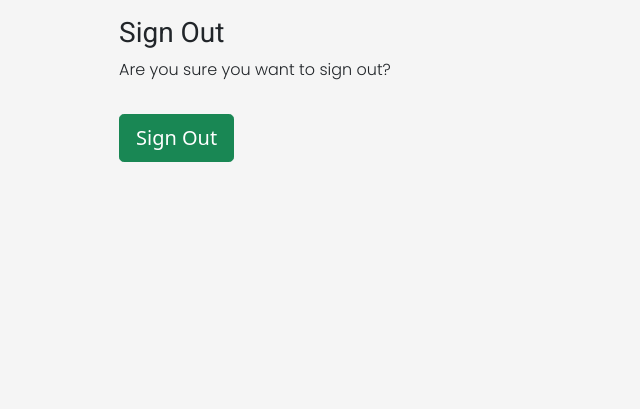
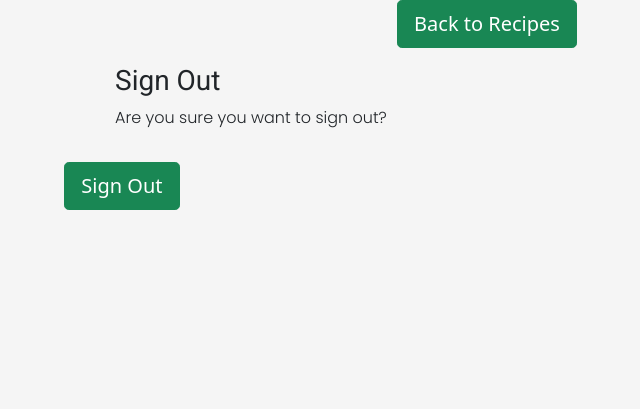
Before and after one commit to siobhanlgorman/favoureats, a Django app: page /accounts/logout/ in a window 1280 px wide. Shown: the part 68-477 px from the top of the page, without its empty margins (153-793 px from the left). Run offline with Django 3.2, Linux system fonts and the light colour scheme; the visitor is signed in with stand-in values (Sample User, id 1).

Commit message:
Style signout form

```diff
--- a/templates/account/logout.html
+++ b/templates/account/logout.html
@@ -5,8 +5,11 @@
 
 {% block content %}
 
+
 <div class="container">
-  <div class="row">
+  <div class="col text-center">
+    <a href="{% url 'recipes' %}" class="btn btn-lg btn-success">Back to Recipes</a>
+  </div>
   <div class="col-md-8 mt-3 offset-md-2">
     <h3>{% trans "Sign Out" %}</h3>
     <p>{% trans 'Are you sure you want to sign out?' %}</p>
@@ -14,7 +17,8 @@
 </div>
 <div class="row">
   <div class="col-md-8 mt-3 offset-md-2">
-
+    <div class="col text-center">
+    </div>
 
     <form method="post" action="{% url 'account_logout' %}">
       {% csrf_token %}
```
Lines whose indentation alone changed are shown as unchanged.
